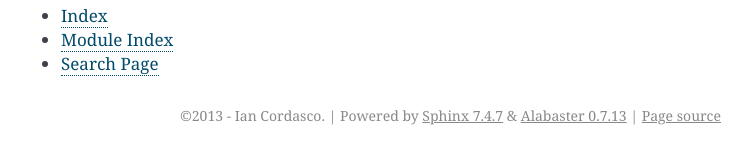
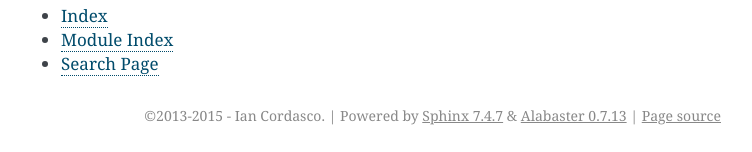
Before and after one commit to betamaxpy/betamax, a Sphinx documentation site: the page built from docs/index.rst, in a window 1280 px wide and 900 px high, scrolled down 1842 px. Shown: the part 745-897 px from the top of the window, without its empty margins (389-1141 px from the left). Built offline with Sphinx 7.4.7, drawn with Linux system fonts in a browser that asks for light colours.

Commit message:
Update documentation copyright

```diff
--- a/docs/conf.py
+++ b/docs/conf.py
@@ -47,7 +47,7 @@ master_doc = 'index'
 
 # General information about the project.
 project = u'Betamax'
-copyright = u'2013 - Ian Cordasco'
+copyright = u'2013-2015 - Ian Cordasco'
 
 # The version info for the project you're documenting, acts as replacement for
 # |version| and |release|, also used in various other places throughout the
```
